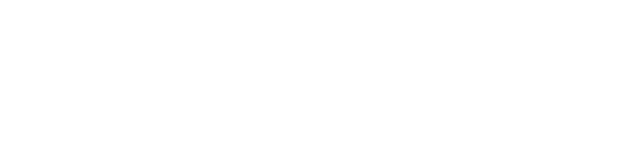
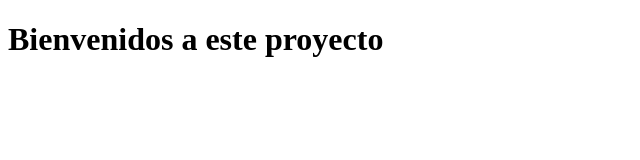
Before and after one commit to celueduca/clase1, a plain HTML site: page index.html in a window 1280 px wide. Shown: the whole page, without its empty margins (0-640 px from the left). Drawn offline with Linux system fonts and the light colour scheme.

Commit message:
Se agrego un titulo

```diff
--- a/index.html
+++ b/index.html
@@ -12,10 +12,10 @@
     <meta charset="UTF-8">
     <meta http-equiv="X-UA-Compatible" content="IE=edge">
     <meta name="viewport" content="width=device-width, initial-scale=1.0">
-    <title>Document</title>
+    <title>Celueduca</title>
 </head>
 <body>
-
+    <h1>Bienvenidos a este proyecto</h1>
     <!--<script type="text/javascript" src="./script.js"></script>-->
     <script type="text/javascript" src="./script2.js"></script>
 </body>
```
